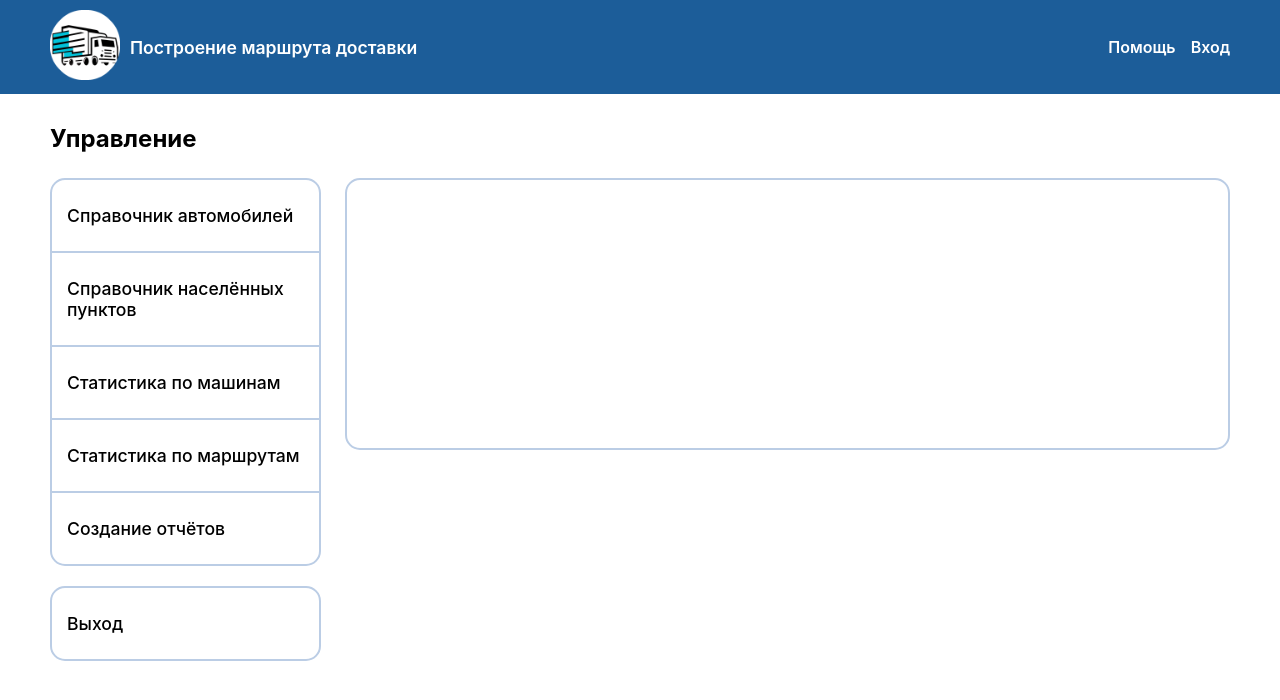
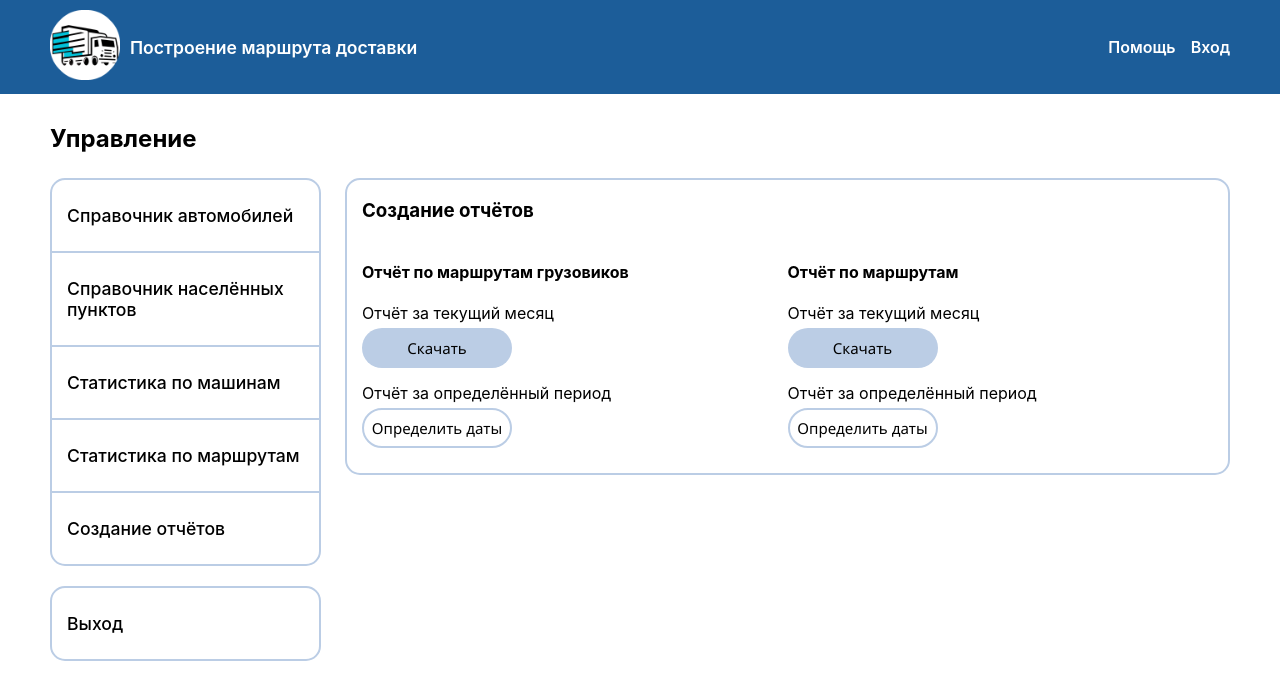
Before and after one commit to maralienet/diploma-client, a React (Create React App) app: page /me in a window 1280 px wide. Both pictures are taken after a click on the element "Создание отчётов". Shown: the top 700 px of the page. Built offline with nearby package versions, Linux system fonts and the light colour scheme; no server answers.

Commit message:
git commit

```diff
--- /dev/null
+++ b/src/Components/CarReport.jsx
@@ -0,0 +1,86 @@
+import React, { useEffect, useState } from "react";
+import axios from "axios";
+
+import ErrorMessage from "./ErrorMessage";
+
+function CarReport() {
+    const [dates, setDates] = useState([null, null]);
+    const [choose, setChoose] = useState(false);
+    const [error, setError] = useState('');
+    const today = formatDate(new Date());
+    function saveReport(isPeriod) {
+        if (isPeriod) {
+            axios.get(`http://localhost:3001/pdf/cars/period/${dates[0]}/${dates[1]}`, { responseType: 'blob' })
+                .then(response => {
+                    const url = window.URL.createObjectURL(response.data);
+                    const a = document.createElement('a');
+                    a.href = url;
+                    a.download = `Отчёт по маршрутам грузовиков ${today}.pdf`;
+                    document.body.appendChild(a);
+                    a.click();
+                    a.remove();
+                })
+                .catch(error => {
+                    setError('Данных за этот период нет');
+                });
+        }
+        else {
+            axios.get(`http://localhost:3001/pdf/cars/month`, { responseType: 'blob' })
+                .then(response => {
+                    const url = window.URL.createObjectURL(response.data);
+                    const a = document.createElement('a');
+                    a.href = url;
+                    a.download = `Отчёт по маршрутам грузовиков ${today}.pdf`;
+                    document.body.appendChild(a);
+                    a.click();
+                    a.remove();
+                })
+                .catch(error => console.error(error));
+        }
+    }
+    function handleFromDateChange(e) {
+        setDates([e.target.value, dates[1]]);
+    };
+
+    function handleToDateChange(e) {
+        setDates([dates[0], e.target.value]);
+    };
+    function formatDate(date) {
+        var dd = date.getDate();
+        if (dd < 10) dd = '0' + dd;
+        var mm = date.getMonth() + 1;
+        if (mm < 10) mm = '0' + mm;
+        var yy = date.getFullYear();
+        return dd + '.' + mm + '.' + yy;
+    }
+
+    return (
+        <div>
+            {error !== '' && <ErrorMessage msg={error} close={() => setError('')} />}
+            <h4>Отчёт по маршрутам грузовиков</h4>
+            <div className="btns">
+                <span>Отчёт за текущий месяц</span>
+                <button onClick={() => saveReport(false)}>Скачать</button>
+                <span>Отчёт за определённый период</span>
+                <button className="defineDates" onClick={() => setChoose(!choose)}>Определить даты</button>
+                {choose &&
+                    <>
+                        <div className="dates">
+                            <div>
+                                <label htmlFor='from'>Начальное число: </label>
+                                <input type="date" id='from' max={dates[1]} onChange={(e) => handleFromDateChange(e)} />
+                            </div>
+                            <div>
+                                <label htmlFor="to">Конечное число: </label>
+                                <input type="date" id='to' min={dates[0]} onChange={(e) => handleToDateChange(e)} />
+                            </div>
+                        </div>
+                        <button disabled={dates.includes(null) ? 'disabled' : ''} onClick={() => saveReport(true)}>Скачать</button>
+                    </>
+                }
+            </div>
+        </div>
+    );
+}
+
+export default CarReport;
--- /dev/null
+++ b/src/Components/CreateReports.jsx
@@ -0,0 +1,18 @@
+import React from "react";
+import CarReport from "./CarReport";
+import RoutesReport from "./RoutesReport";
+
+function CreateReports() {
+    return (
+        <div className="createReports">
+            <div className="header">
+                <h3>Создание отчётов</h3>
+            </div>
+            <div className="body">
+                <CarReport />
+                <RoutesReport />
+            </div>
+        </div>
+    );
+}
+export default CreateReports;
--- /dev/null
+++ b/src/Components/RoutesReport.jsx
@@ -0,0 +1,86 @@
+import React, { useEffect, useState } from "react";
+import axios from "axios";
+
+import ErrorMessage from "./ErrorMessage";
+
+function CarReport() {
+    const [dates, setDates] = useState([null, null]);
+    const [choose, setChoose] = useState(false);
+    const [error, setError] = useState('');
+    const today = formatDate(new Date());
+    function saveReport(isPeriod) {
+        if (isPeriod) {
+            axios.get(`http://localhost:3001/pdf/routes/period/${dates[0]}/${dates[1]}`, { responseType: 'blob' })
+                .then(response => {
+                    const url = window.URL.createObjectURL(response.data);
+                    const a = document.createElement('a');
+                    a.href = url;
+                    a.download = `Отчёт по маршрутам ${today}.pdf`;
+                    document.body.appendChild(a);
+                    a.click();
+                    a.remove();
+                })
+                .catch(error => {
+                    setError('Данных за этот период нет');
+                });
+        }
+        else {
+            axios.get(`http://localhost:3001/pdf/routes/month`, { responseType: 'blob' })
+                .then(response => {
+                    const url = window.URL.createObjectURL(response.data);
+                    const a = document.createElement('a');
+                    a.href = url;
+                    a.download = `Отчёт по маршрутам ${today}.pdf`;
+                    document.body.appendChild(a);
+                    a.click();
+                    a.remove();
+                })
+                .catch(error => console.error(error));
+        }
+    }
+    function handleFromDateChange(e) {
+        setDates([e.target.value, dates[1]]);
+    };
+
+    function handleToDateChange(e) {
+        setDates([dates[0], e.target.value]);
+    };
+    function formatDate(date) {
+        var dd = date.getDate();
+        if (dd < 10) dd = '0' + dd;
+        var mm = date.getMonth() + 1;
+        if (mm < 10) mm = '0' + mm;
+        var yy = date.getFullYear();
+        return dd + '.' + mm + '.' + yy;
+    }
+
+    return (
+        <div>
+            {error !== '' && <ErrorMessage msg={error} close={() => setError('')} />}
+            <h4>Отчёт по маршрутам</h4>
+            <div className="btns">
+                <span>Отчёт за текущий месяц</span>
+                <button onClick={() => saveReport(false)}>Скачать</button>
+                <span>Отчёт за определённый период</span>
+                <button className="defineDates" onClick={() => setChoose(!choose)}>Определить даты</button>
+                {choose &&
+                    <>
+                        <div className="dates">
+                            <div>
+                                <label htmlFor='from'>Начальное число: </label>
+                                <input type="date" id='from' max={dates[1]} onChange={(e) => handleFromDateChange(e)} />
+                            </div>
+                            <div>
+                                <label htmlFor="to">Конечное число: </label>
+                                <input type="date" id='to' min={dates[0]} onChange={(e) => handleToDateChange(e)} />
+                            </div>
+                        </div>
+                        <button disabled={dates.includes(null) ? 'disabled' : ''} onClick={() => saveReport(true)}>Скачать</button>
+                    </>
+                }
+            </div>
+        </div>
+    );
+}
+
+export default CarReport;
--- a/src/Pages/Me.jsx
+++ b/src/Pages/Me.jsx
@@ -5,6 +5,7 @@ import CarsHandbook from "../Components/CarsHandbook";
 import CitiesHandbook from "../Components/CitiesHandbook";
 import CarsStats from "../Components/CarsStats";
 import RoutesStats from "../Components/RoutesStats";
+import CreateReports from "../Components/CreateReports";
 
 function Me() {
     const id = useCookie('userid');
@@ -17,7 +18,7 @@ function Me() {
         });
     }, []);
 
-    function exit(){
+    function exit() {
         var cookies = document.cookie.split(";");
 
         for (var i = 0; i < cookies.length; i++) {
@@ -34,6 +35,7 @@ function Me() {
         'cars': <CarsHandbook />,
         'carstat': <CarsStats />,
         'routestat': <RoutesStats />,
+        'report': <CreateReports />,
     };
 
     return (
--- a/src/index.scss
+++ b/src/index.scss
@@ -28,6 +28,11 @@ $powder-blue: #bbcde5ff;
 
   &:hover {
     background-color: mix(#fff, $lapis-lazuli, 45%);
+  }
+
+  &:disabled {
+    cursor: default;
+    background-color: rgb(160, 175, 196);
   }
 }
 
@@ -643,12 +648,14 @@ header {
 
       .inputDiv {
         @include inputText;
-        &:has(.error){
-          input{
+
+        &:has(.error) {
+          input {
             border-color: #d00000;
             border-width: 2px;
           }
-          span{
+
+          span {
             color: #d00000 !important;
           }
         }
@@ -661,7 +668,8 @@ header {
           font-weight: 400;
         }
       }
-      .error{
+
+      .error {
         color: #d00000;
         font-size: 0.9em;
       }
@@ -814,6 +822,41 @@ header {
       }
     }
   }
+
+  .createReports {
+    .body {
+      display: flex;
+      justify-content: space-between;
+      flex-wrap: wrap;
+
+      &>div {
+        width: 50%;
+        .btns {
+          display: flex;
+          flex-direction: column;
+          align-items: flex-start;
+
+          .defineDates {
+            border: 2px solid $powder-blue;
+            background-color: transparent;
+
+            &:hover {
+              border-color: white;
+            }
+          }
+
+          button {
+            @include simpleBtn;
+            font-size: 0.94em;
+            width: 150px;
+            height: 40px;
+            margin: 5px 0 15px;
+            border: none;
+          }
+        }
+      }
+    }
+  }
 }
 
 .help {
```
